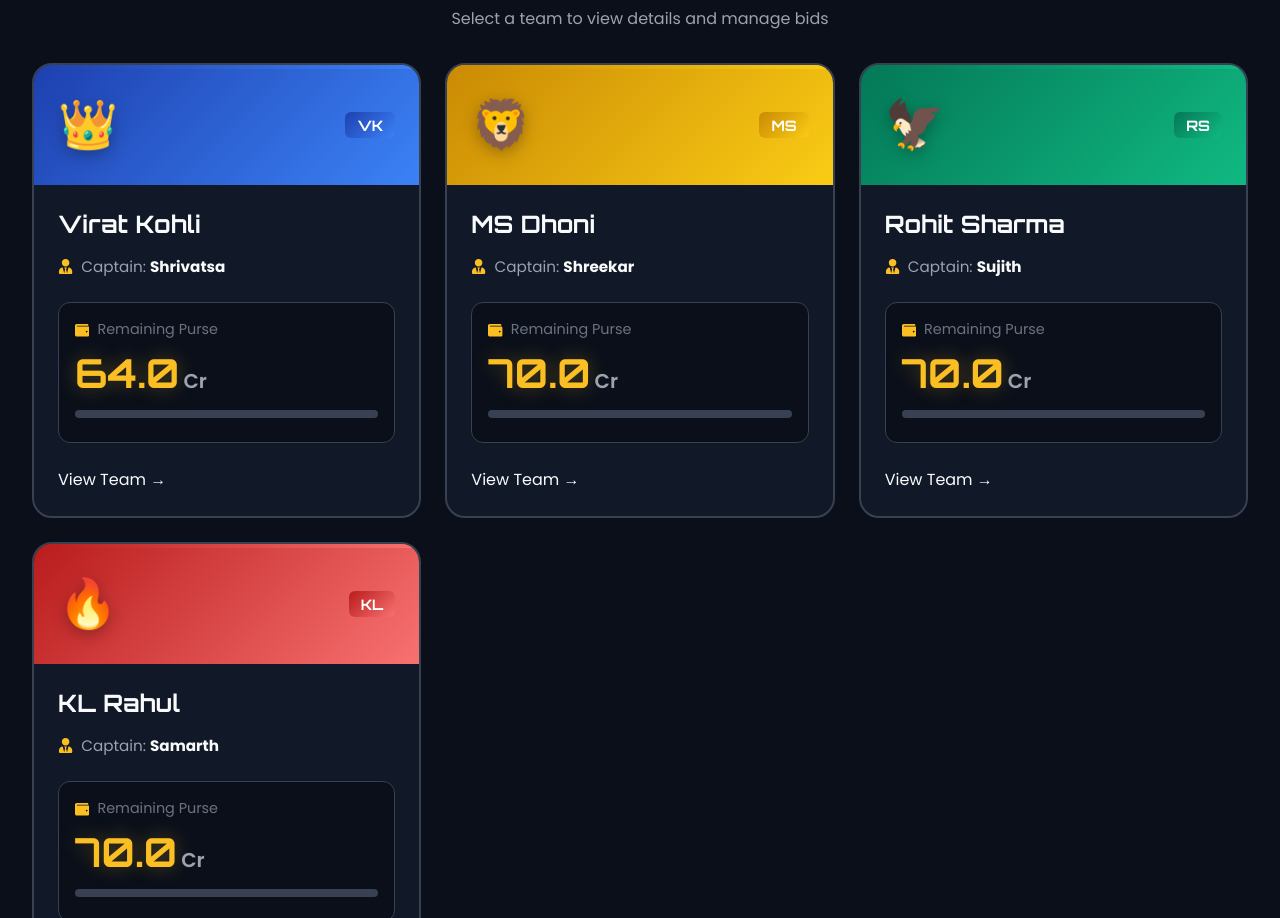
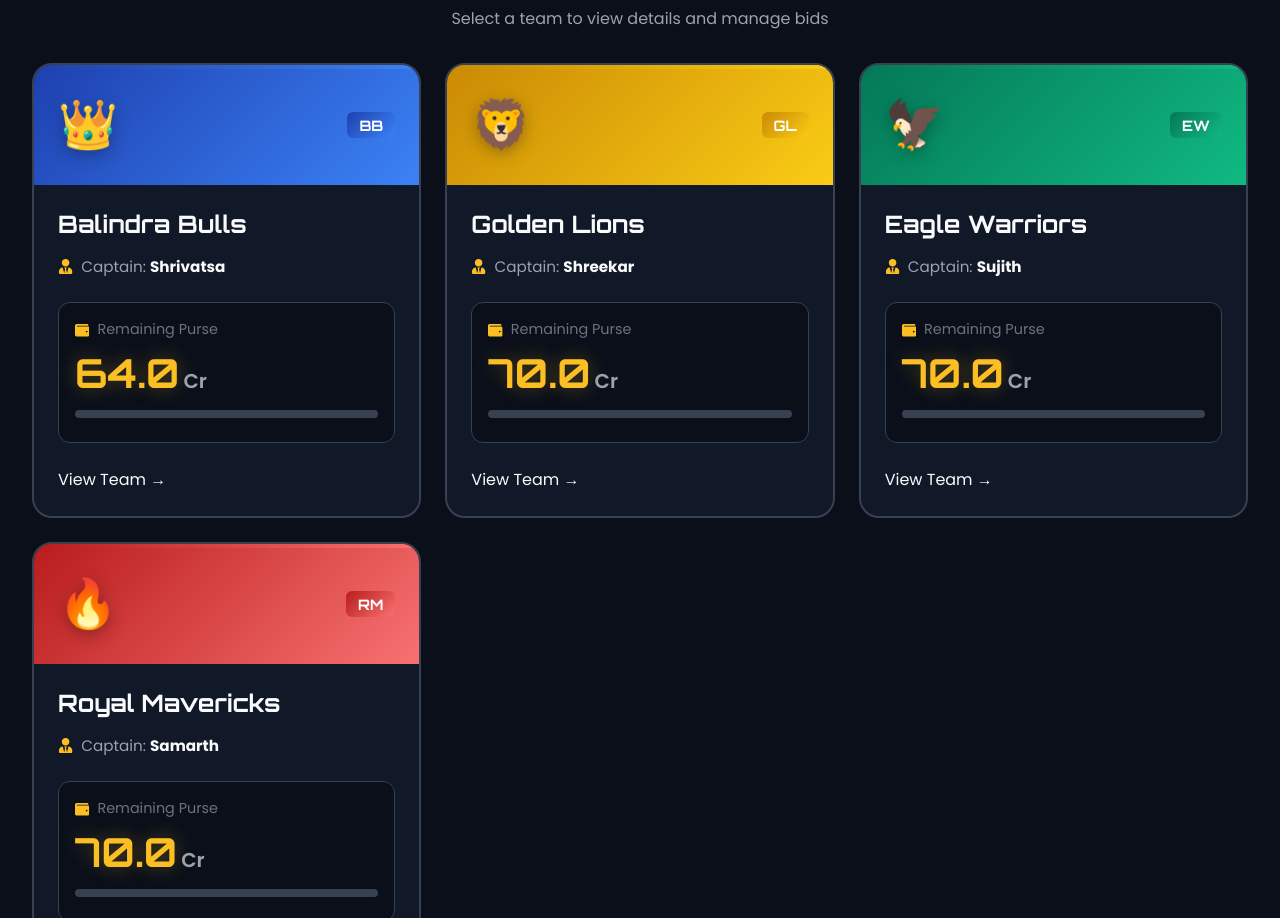
Before and after one commit to pushkarrd/SPL-Auction-2026, a React (Vite) app in the folder frontend/: page / in a window 1280 px wide. Shown: the part 1157-2075 px from the top of the page. Built offline with nearby package versions, Linux system fonts and the light colour scheme; no server answers.

Commit message:
Update team names and shortcuts

```diff
--- a/frontend/src/components/TeamCard.jsx
+++ b/frontend/src/components/TeamCard.jsx
@@ -16,6 +16,13 @@ const teamLogos = {
   KL: '🔥',
 };
 
+const teamShortcuts = {
+  VK: 'BB',
+  MS: 'GL',
+  RS: 'EW',
+  KL: 'RM',
+};
+
 function TeamCard({ team }) {
   const navigate = useNavigate();
   const colors = teamColors[team.team_code] || teamColors.VK;
@@ -31,7 +38,7 @@ function TeamCard({ team }) {
     >
       <div className="team-card-header" style={{ background: colors.gradient }}>
         <span className="team-logo">{logo}</span>
-        <div className="team-badge">{team.team_code}</div>
+        <div className="team-badge">{teamShortcuts[team.team_code] || team.team_code}</div>
       </div>
 
       <div className="team-card-body">
--- a/frontend/src/pages/TeamPage.jsx
+++ b/frontend/src/pages/TeamPage.jsx
@@ -18,10 +18,17 @@ const teamColors = {
 };
 
 const teamLogos = {
-  VK: '👑',
+  BB: '👑',
   MS: '🦁',
   RS: '🦅',
   KL: '🔥',
+};
+
+const teamShortcuts = {
+  VK: 'BB',
+  MS: 'GL',
+  RS: 'EW',
+  KL: 'RM',
 };
 
 const PLAYER_ROLES = ['Batsman', 'Bowler', 'All-Rounder', 'Keeper'];
@@ -355,7 +362,7 @@ function TeamPage() {
           <div className="team-info">
             <div className="team-logo-large">{logo}</div>
             <div className="team-details">
-              <span className="team-badge">{teamCode?.toUpperCase()}</span>
+              <span className="team-badge">{teamShortcuts[teamCode?.toUpperCase()] || teamCode?.toUpperCase()}</span>
               <h1 className="team-name-large">{team.team_name}</h1>
               <div className="team-captain-info">
                 <FaUserTie />
--- a/frontend/src/services/api.js
+++ b/frontend/src/services/api.js
@@ -16,28 +16,28 @@ const api = axios.create({
 const DEFAULT_TEAMS = [
   {
     team_code: 'VK',
-    team_name: 'Virat Kohli',
+    team_name: 'Balindra Bulls',
     captain_name: 'Shrivatsa',
     initial_purse: 100.0,
     remaining_purse: 64.0,
   },
   {
     team_code: 'MS',
-    team_name: 'MS Dhoni',
+    team_name: 'Golden Lions',
     captain_name: 'Shreekar',
     initial_purse: 100.0,
     remaining_purse: 70.0,
   },
   {
     team_code: 'RS',
-    team_name: 'Rohit Sharma',
+    team_name: 'Eagle Warriors',
     captain_name: 'Sujith',
     initial_purse: 100.0,
     remaining_purse: 70.0,
   },
   {
     team_code: 'KL',
-    team_name: 'KL Rahul',
+    team_name: 'Royal Mavericks',
     captain_name: 'Samarth',
     initial_purse: 100.0,
     remaining_purse: 70.0,
```
Also changed, not shown: 2 other files (tests, documents, lock files or other folders).
